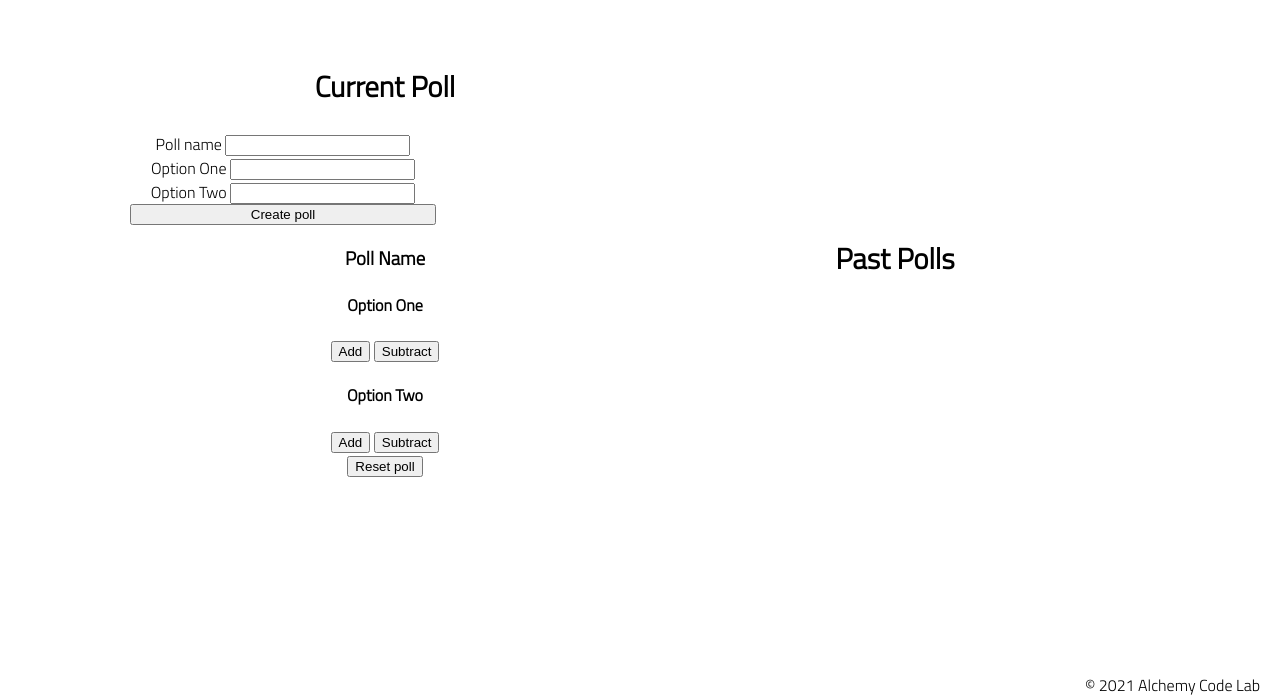
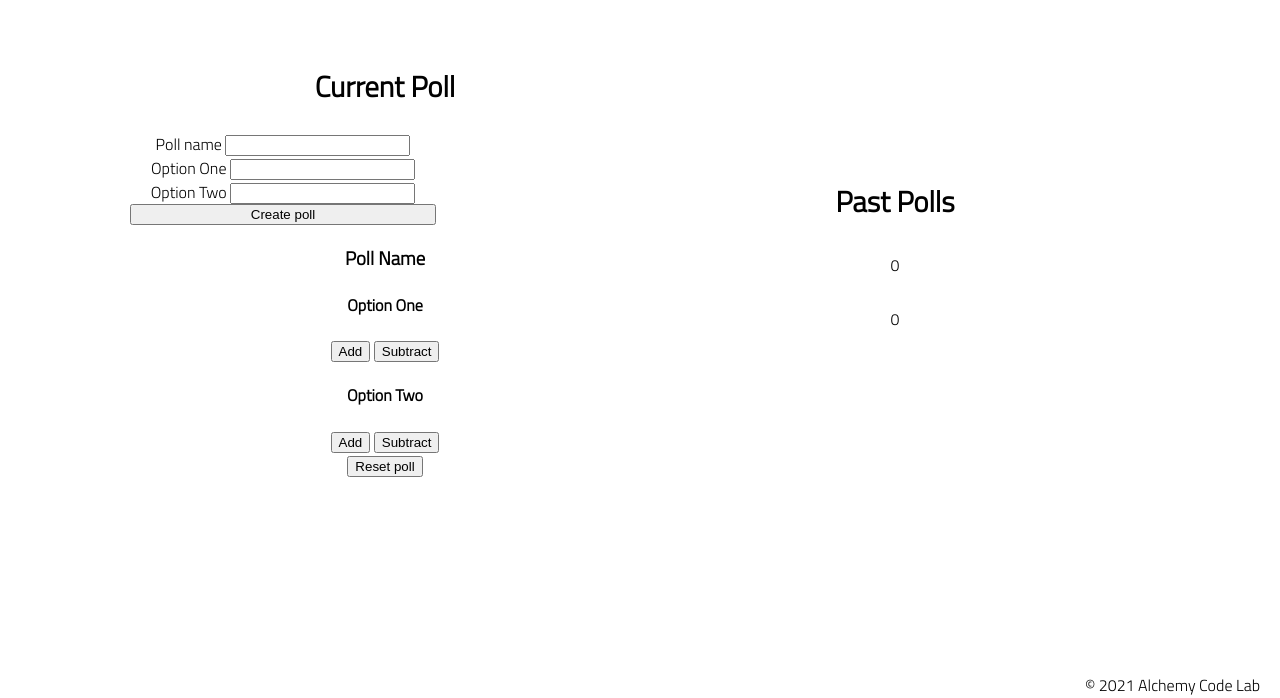
Before and after one commit to hdsteineke/from-scratch-poll-tracker, a plain HTML site: page index.html in a window 1280 px wide. Both pictures are taken after a click on the button "Reset poll". Shown: the part 102-800 px from the top of the page. Drawn offline with Linux system fonts and the light colour scheme.

Commit message:
poll tracker is working and storing pastpolls in a separate div upon clicking the reset polls button

```diff
--- a/app.js
+++ b/app.js
@@ -75,8 +75,7 @@ optionTwoSubtractButton.addEventListener('click', () => {
 
     refreshCurrentPoll();
 
-  // refresh the current game element with new data by calling the appropriate function
-  //refreshCurrentGameEl();
+
 });
 
 resetPollButton.addEventListener('click', () => {
@@ -92,6 +91,8 @@ resetPollButton.addEventListener('click', () => {
 
     pastPolls.push(currentPoll);
 
+    ///*****here goes a function to displayAllPolls();
+    displayAllPolls();
 
 });
 
@@ -107,10 +108,25 @@ function refreshCurrentPoll() {
 
     const pollEl = renderPoll(title, name1, name2, score1, score2);
 
+    ///**** here is where i can add classlist for styling pollEl
+
     currentPollContainer.append(pollEl);
 }
 
 
+function displayAllPolls() {
+    currentPollContainer.textContent = '';
+    pastPollsContainer.textContent = '';
+    score1 = 0;
+    score2 = 0;
+
+    for (let poll of pastPolls) {
+        const pollEl = renderPoll(poll.title, poll.name1, poll.name2, poll.score1, poll.score2);
+
+        pastPollsContainer.append(pollEl);
+    }
+}
+
   // get user input
   // use user input to update state
   // update DOM to reflect the new state
--- a/index.html
+++ b/index.html
@@ -68,7 +68,7 @@
 
             <div class="right">
                 <h2>Past Polls</h2>
-                <div class="past-polls-container">
+                <div id="past-polls-container">
 
 
 
```
